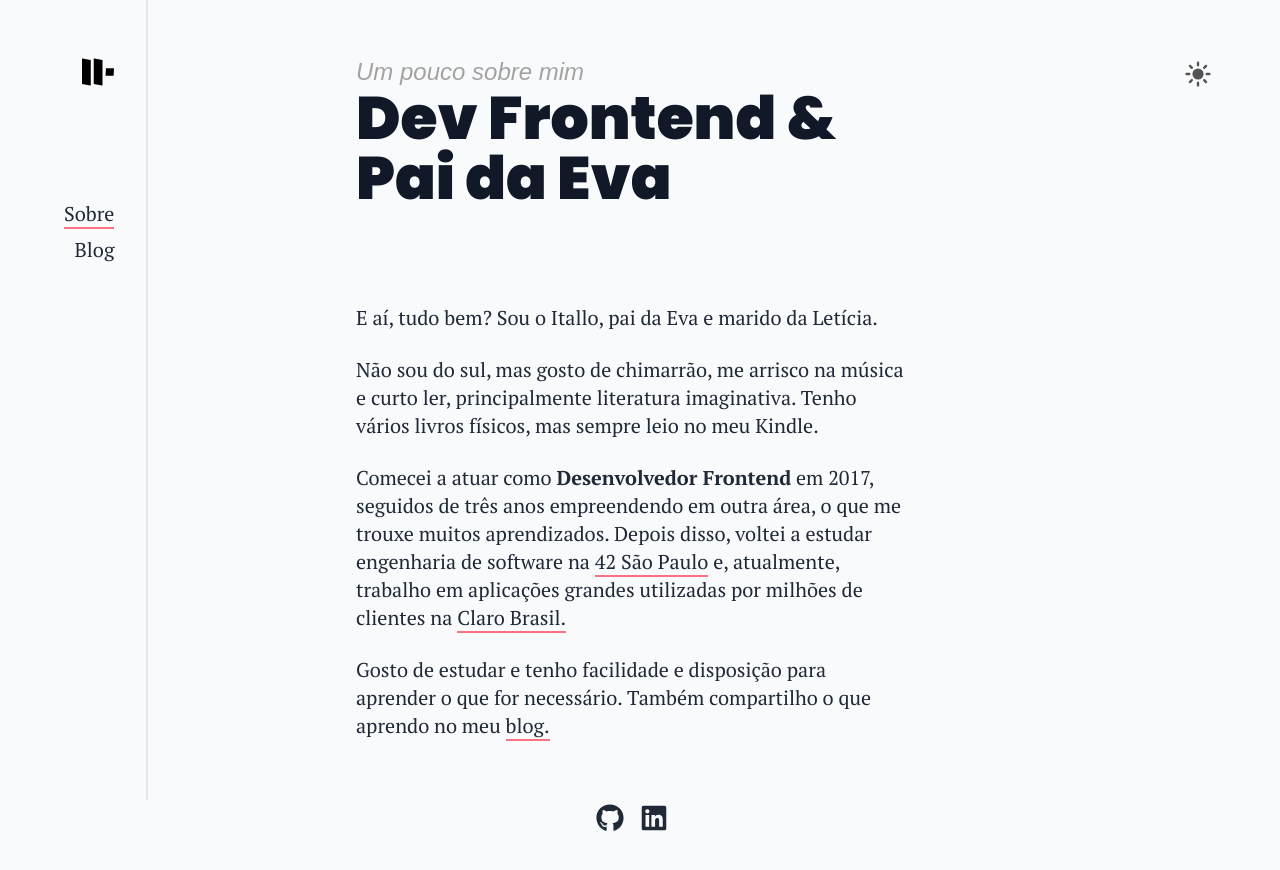
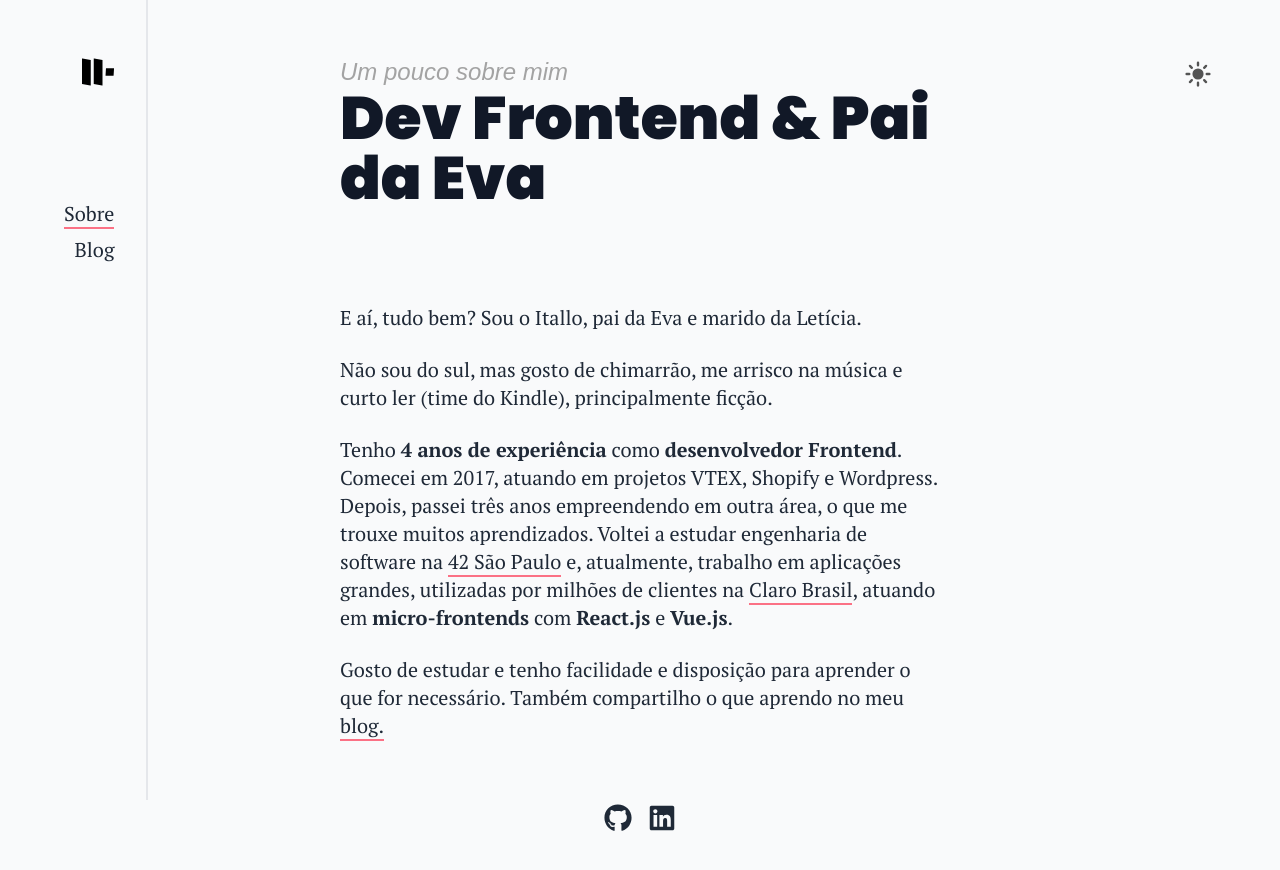
Before and after one commit to itallosavieira/itallo.tech, a Next.js app: page /about in a window 1280 px wide. Shown: the top 870 px of the page. Built offline with nearby package versions, Linux system fonts and the light colour scheme; a web font is replaced by a local one.

Commit message:
fix: posts

```diff
--- a/src/app/about/page.tsx
+++ b/src/app/about/page.tsx
@@ -13,16 +13,17 @@ const About = () => {
       </p>
       <p>
         Não sou do sul, mas gosto de chimarrão, me arrisco na
-        música e curto ler, principalmente literatura imaginativa.
-        Tenho vários livros físicos, mas sempre leio no meu Kindle.
+        música e curto ler (time do Kindle), principalmente ficção.
       </p>
       <p>
-        Comecei a atuar como <strong>Desenvolvedor Frontend</strong> em 2017, seguidos de três anos
-        empreendendo em outra área, o que me trouxe muitos aprendizados. Depois
-        disso, voltei a estudar engenharia de software na <Link href="https://www.42sp.org.br/" target="_blank">42 São Paulo</Link> e, atualmente, trabalho em
-        aplicações grandes utilizadas por milhões de clientes
-        na <Link href="https://minhaclaroresidencial.claro.com.br/" target="_blank">Claro Brasil.</Link>
-      </p>
+        Tenho <strong>4 anos de experiência</strong> como <strong>desenvolvedor Frontend</strong>.
+        Comecei em 2017, atuando em projetos VTEX, Shopify e Wordpress. Depois, passei três anos
+        empreendendo em outra área, o que me trouxe muitos aprendizados. Voltei a estudar engenharia de
+        software na <Link href="https://www.42sp.org.br/" target="_blank">42 São Paulo</Link> e, atualmente, trabalho
+        em aplicações grandes, utilizadas por milhões de clientes na <Link href="https://minhaclaroresidencial.claro.com.br/" target="_blank">Claro Brasil</Link>,
+        atuando em <strong>micro-frontends</strong> com <strong>React.js</strong> e <strong>Vue.js</strong>.
+    </p>
+
       <p>
         Gosto de estudar e tenho facilidade e disposição para aprender o que for
         necessário. Também compartilho o que aprendo no meu <Link href="/blog">blog.</Link>
--- a/src/app/layout.tsx
+++ b/src/app/layout.tsx
@@ -50,7 +50,7 @@ export default function RootLayout({
         py-14 px-4`}>
            <ThemeContextProvider>
               <Menu />
-              <main className="max-w-[37.5rem] m-auto mb-16 pr-8 pl-4">
+              <main className="max-w-[37.5rem] max-lg:w-full m-auto mb-16">
                 {children}
               </main>
               <section className="absolute flex right-0 max-lg:hidden">
```
